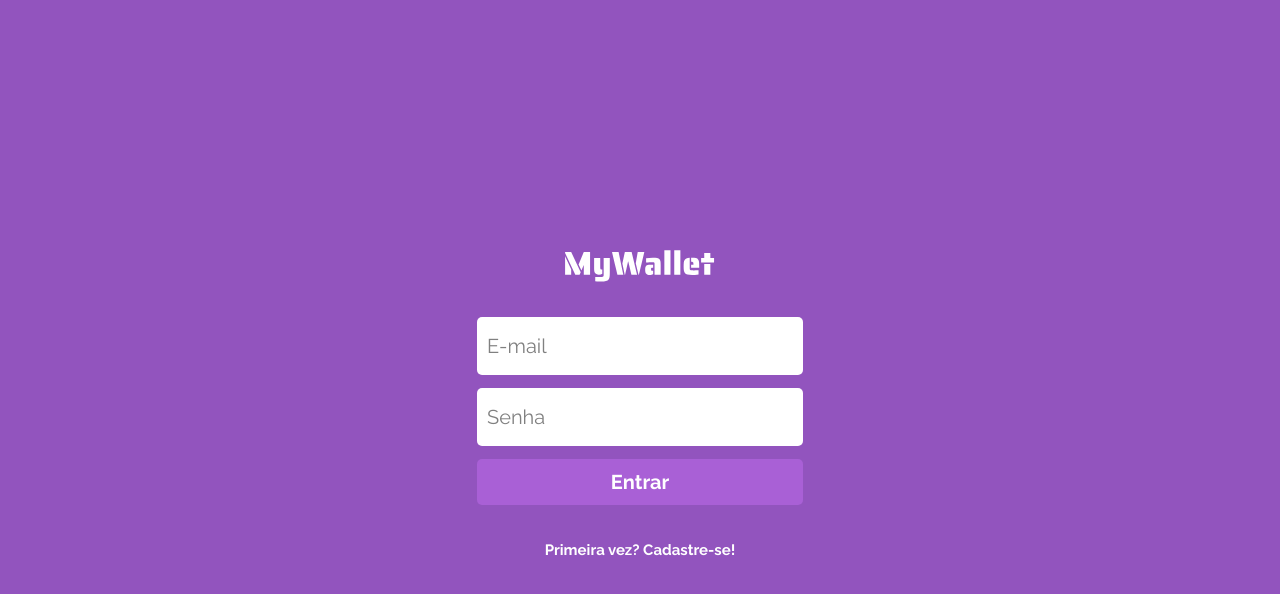
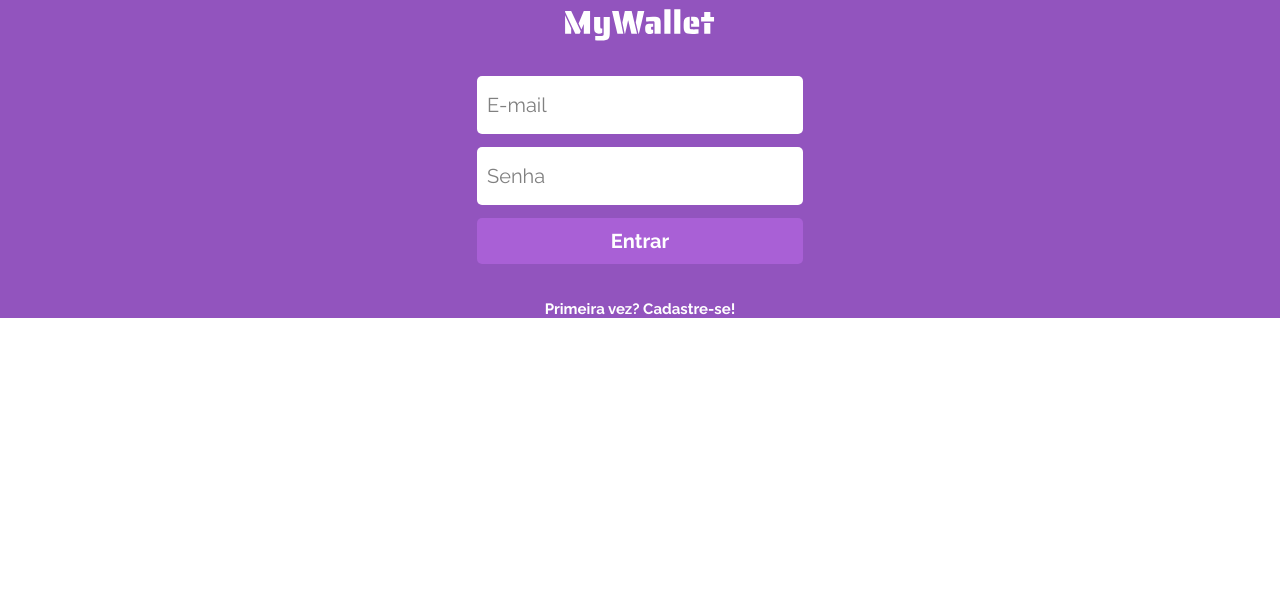
Before and after one commit to jpvoliveira/my-wallet, a React (Create React App) app: page / in a window 1280 px wide. Shown: the top 594 px of the page. Built offline with nearby package versions, Linux system fonts and the light colour scheme.

Commit message:
teste css

```diff
--- a/src/components/Login/Index.js
+++ b/src/components/Login/Index.js
@@ -62,7 +62,7 @@ export default function Login() {
 
 const Container = styled.div`
   background-color: #9254be;
-  height: 100vh;
+  height: 100%;
   width: 100vw;
   display: flex;
   flex-direction: column;
--- a/src/css/style.css
+++ b/src/css/style.css
@@ -7,4 +7,5 @@ a {
 }
 body {
   font-family: "Raleway", sans-serif;
+  height: 100%;
 }
```
